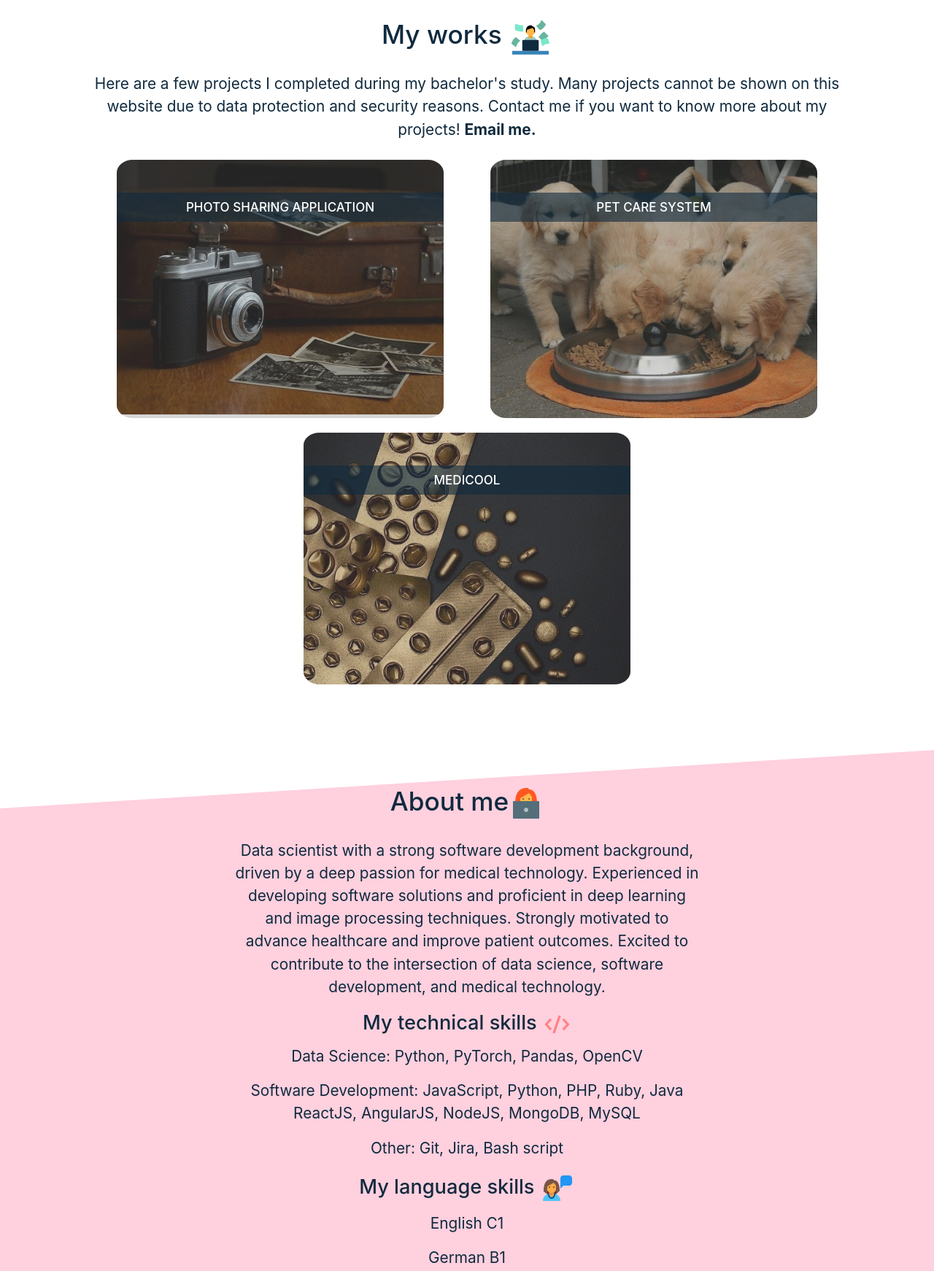
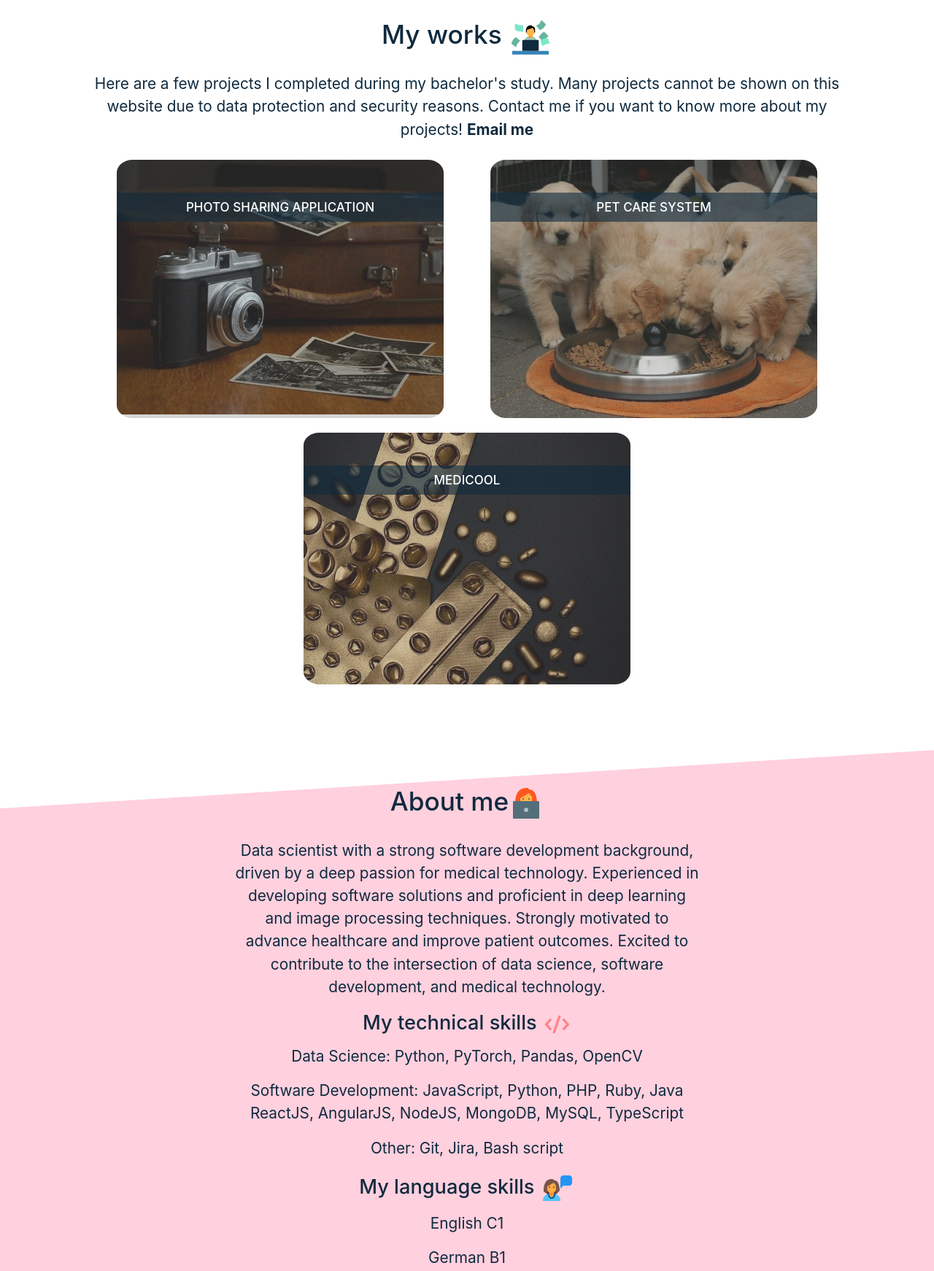
Before and after one commit to IlytaN/ilytan.github.io, a plain HTML site: page index.html in a window 1280 px wide. Shown: the part 830-2572 px from the top of the page at 73% size. Drawn offline with nearby package versions, Linux system fonts and the light colour scheme.

```diff
--- a/index.html
+++ b/index.html
@@ -106,7 +106,7 @@
             projects!
             <strong
               ><a href="mailto:nguyenquynhhuong2305@gmail.com" class="blue-link"
-                >Email me.</a
+                >Email me</a
               ></strong
             >
           </p>
@@ -206,7 +206,7 @@
             <p>Data Science: Python, PyTorch, Pandas, OpenCV</p>
             <p>
               Software Development: JavaScript, Python, PHP, Ruby, Java ReactJS,
-              AngularJS, NodeJS, MongoDB, MySQL
+              AngularJS, NodeJS, MongoDB, MySQL, TypeScript
             </p>
             <p>Other: Git, Jira, Bash script</p>
             <h4>My language skills <img src="./img/speak.png" alt="" /></h4>
```
Also changed, not shown: img/web-ava.jpg (added), 2 other files.
